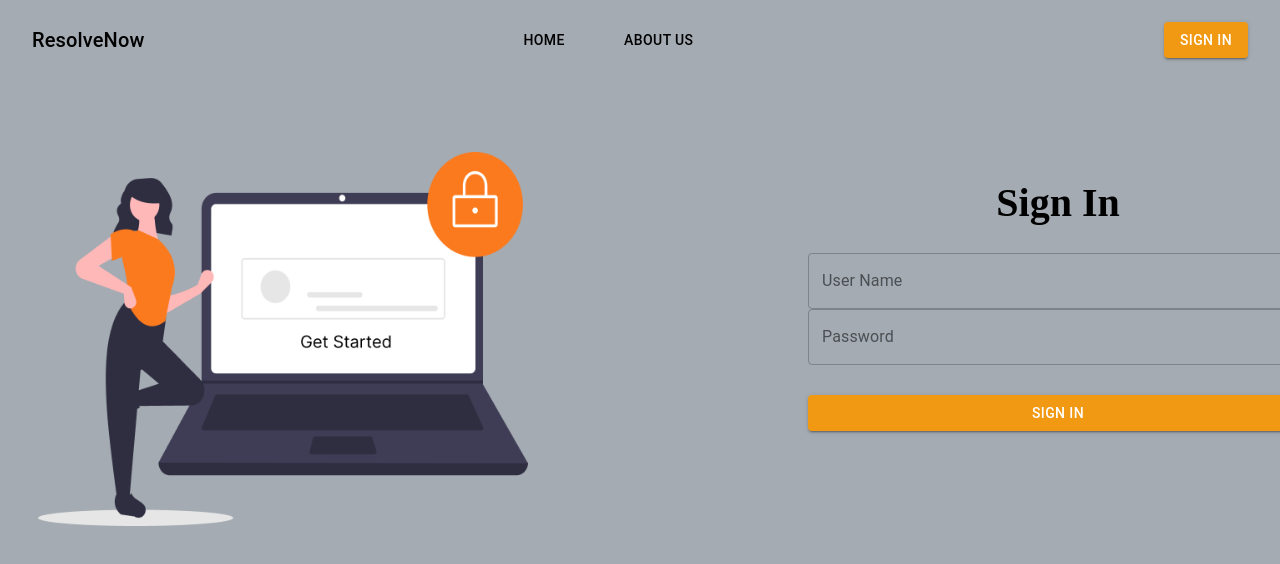
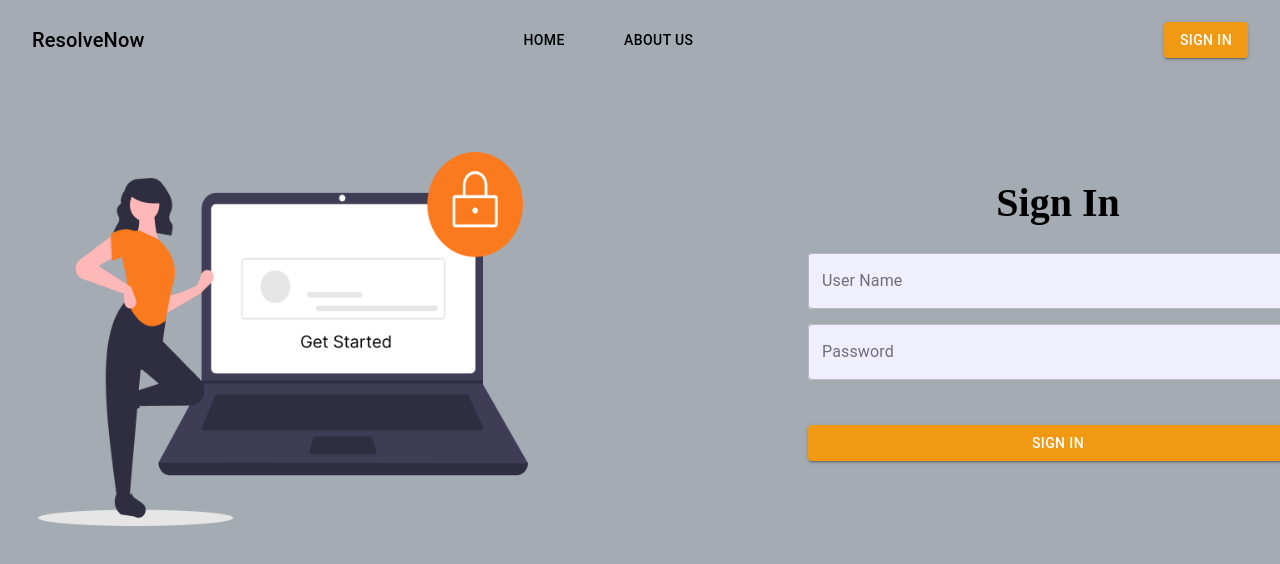
Before and after one commit to ines15ayari/SCMS-authentication, a React (Create React App) app in the folder client/: page /login in a window 1280 px wide. Shown: the top 564 px of the page. Built offline with nearby package versions, Linux system fonts and the light colour scheme.

Commit message:
modified Sign in

```diff
--- a/client/src/components/SignIn/signIn.css
+++ b/client/src/components/SignIn/signIn.css
@@ -84,3 +84,9 @@ h1 {
   font-weight: bold;
   margin-top: 10px;
 }
+.textFieldContainer {
+  background-color: #F0EFFF;
+  width: 100%;
+  border-radius: 4px;
+  margin-bottom: 15px;
+}
--- a/client/src/components/SignIn/signIn.js
+++ b/client/src/components/SignIn/signIn.js
@@ -3,9 +3,9 @@ import TextField from '@material-ui/core/TextField';
 import Button from '@material-ui/core/Button';
 import Navbar from '../NavBar/NavBar';
 import Box from '@material-ui/core/Box';
-import './signIn.css'
+import './signIn.css';
 import axios from 'axios';
-import image2 from './image2.png'
+import image2 from './image2.png';
 
 function SignIn() {
   const [userName, setUserName] = useState('');
@@ -28,6 +28,7 @@ function SignIn() {
       setError(errorMsg);
     });
   };
+
   return (
   <>
   <Navbar />
@@ -36,6 +37,7 @@ function SignIn() {
   <Box>
   <div className="formContainer">
   <h1>Sign In</h1>
+  <div className="textFieldContainer">
   <TextField
   className="formField"
   label="User Name"
@@ -44,7 +46,8 @@ function SignIn() {
   type="text"
   fullWidth
   />
-
+  </div>
+  <div className="textFieldContainer">
   <TextField
   className="formField"
   label="Password"
@@ -53,6 +56,7 @@ function SignIn() {
   type="password"
   fullWidth
   />
+  </div>
   {error && <p className="errorMsg">{error}</p>}
   <Button variant="contained"
   color="primary"className="submitButton"
```
Lines whose indentation alone changed are shown as unchanged.
